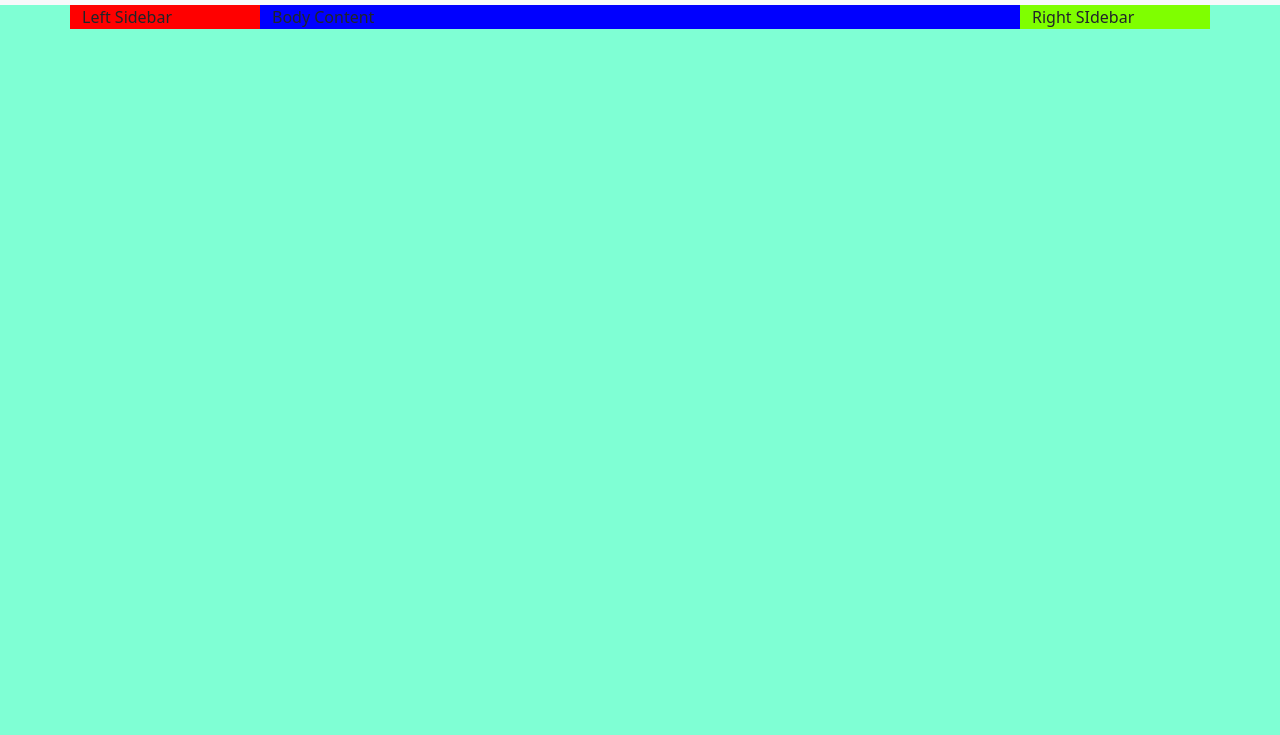
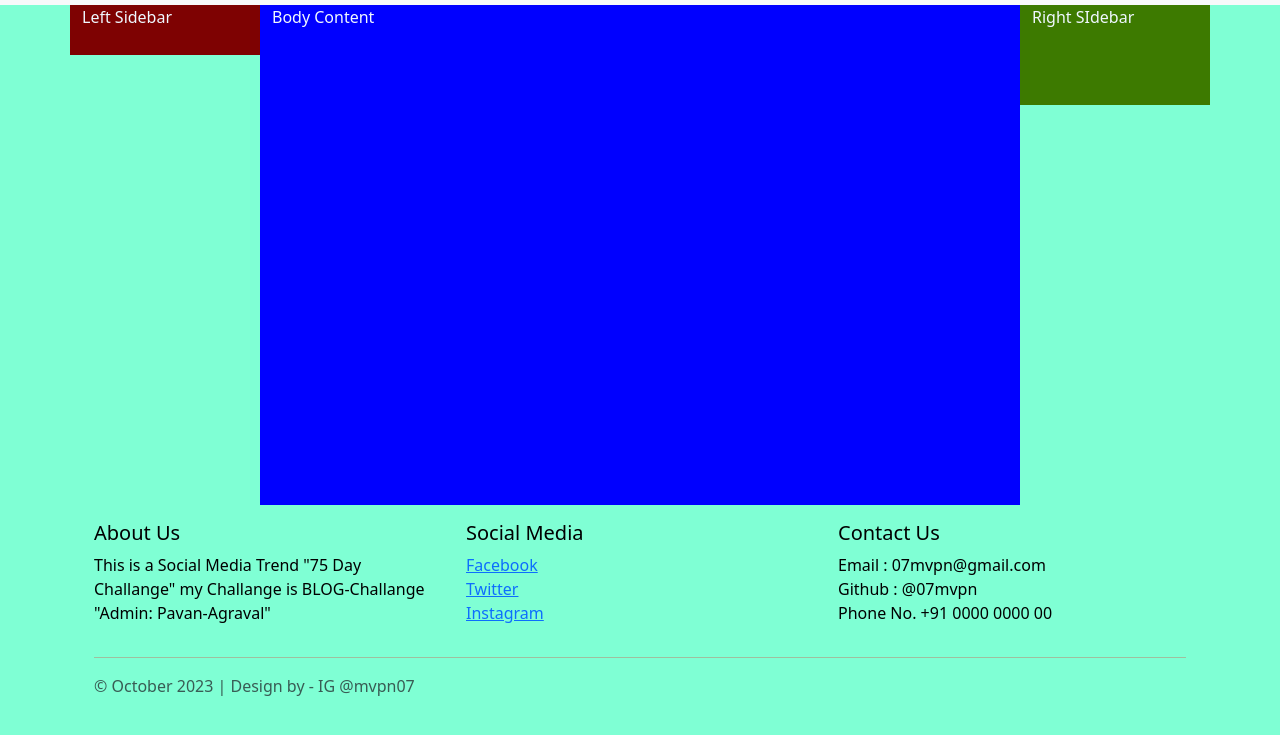
Before and after one commit to 07mvpn/75days-blog-challange-webtamplete, a plain HTML site: page final.html in a window 1280 px wide. Shown: the part 51-786 px from the top of the page. Drawn offline with nearby package versions, Linux system fonts and the light colour scheme.

Commit message:
OK | Final.html { Nav, Body, Footer }

```diff
--- a/final.css
+++ b/final.css
@@ -2,19 +2,57 @@ body {
  background-color: aquamarine;
 }
 
+h5 {
+    color: black;
+}
+
+hr {
+    color: red;
+}
 
 
+.container{
+    color:aliceblue
+}
+
+/* .row{
+    height: 120px;
+    width: auto;
+    background-color: black;
+    margin-top: 5px;
+} */
 
 
 .left-sidebar-div {
-    background-color: red;
+    background-color: rgb(126, 2, 2);
+   height: 50px;
 }
+
 
 
 .body-section-div {
     background-color: blue;
+    height: 500px;
 }
 
 .right-sidebar-div{
-    background-color: chartreuse;
+    background-color: rgb(61, 122, 0);
+    height: 100px;
 }
+
+.ABout-us-div{
+    color: black
+}
+
+.Social-media-div {
+    color: black;
+}
+
+.list-unstyled {
+    text-decoration: none;
+}
+
+
+.contact-us-div {
+    color: black;
+}
--- a/final.html
+++ b/final.html
@@ -69,32 +69,52 @@
   </div>
     </div>
   </div>
+<!-- Footer Content -->
 
-<!-- <div class="footer-container">
-    <footer class="footer text-center py-4">
-      <div class="footer-container">
+<div class="container">
+  <footer class="footer mt-auto py-3">
+    <div class="container">
       <div class="row">
-          <div class="col-lg-4 contact-div">
-            <h4>Contact Us</h4>
-            <p>Email: 07mvpn@gmail.com</p>
-            <p>Phone: +91 0000 0000 00</p>
+        <div class="col-md-4 ABout-us-div">
+          <h5>About Us</h5>
+          <p>This is a Social Media Trend "75 Day Challange" my Challange is BLOG-Challange "Admin: Pavan-Agraval"</p>
         </div>
-          <div class="col-lg-4 about-us-div">
-            <h4>About Us</h4>
-            <p>This is a Social Media Trend "75 Day Challange" my Challange is BLOG-Challange "Admin: Pavan-Agraval" </p>
+        <div class="col-md-4" Social-media-div>
+          <h5>Social Media</h5>
+          <ul class="list-unstyled">
+            <li><a href="#">Facebook</a></li>
+            <li><a href="#">Twitter</a></li>
+            <li><a href="#">Instagram</a></li>
+          </ul>
         </div>
-          <div class="col-lg-4 social-media-div">
-            <h4>Social Media Links</h4>
-            <a href="https://www.facebook.com">Hariom : Insta @mvpn07</a><br>
-            <a href="https://www.twitter.com">Pavan Agraval : Insta ID</a><br>
-            <a href="https://www.instagram.com">Website : Scroll</a>
+        <div class="col-md-4 contact-us-div">
+          <h5>Contact Us</h5>
+          <address>
+            <strong></strong>
+            Email : 07mvpn@gmail.com<br>
+            Github : @07mvpn <br>
+            Phone No. +91 0000 0000 00
+          </address>
         </div>
       </div>
       <hr>
-        <p>&copy; Octuber 2023 | Hariom Kumar, Insta @mvpn07 </p>
+      <div class="row">
+        <div class="col-12">
+          <span class="text-muted">© October 2023 | Design by - IG @mvpn07</span>
+        </div>
+      </div>
     </div>
   </footer>
-   -->
+</div>
+
+
+
     <script src="https://cdn.jsdelivr.net/npm/bootstrap@5.3.2/dist/js/bootstrap.bundle.min.js"></script>
+
+    <!-- <footer COde adding: -->
+      <script src="https://code.jquery.com/jquery-3.2.1.slim.min.js"></script>
+      <script src="https://cdnjs.cloudflare.com/ajax/libs/popper.js/1.12.9/umd/popper.min.js"></script>
+      <script src="https://maxcdn.bootstrapcdn.com/bootstrap/4.0.0/js/bootstrap.min.js"></script>
+
   </body>
   </html>
```
Lines whose indentation alone changed are shown as unchanged.
